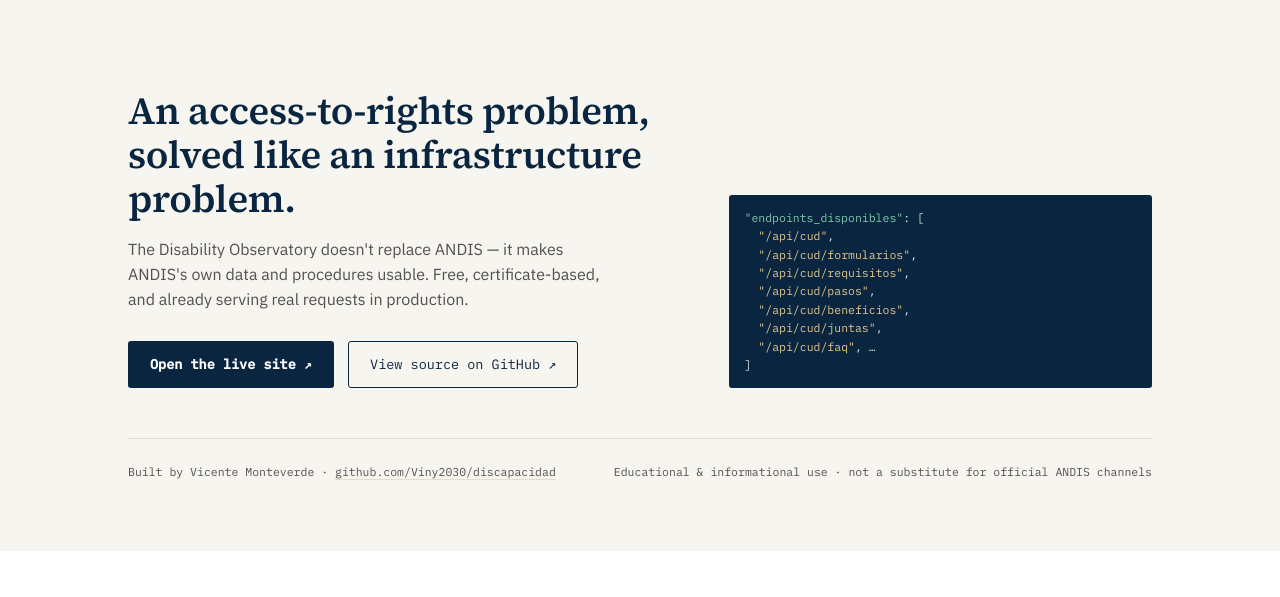
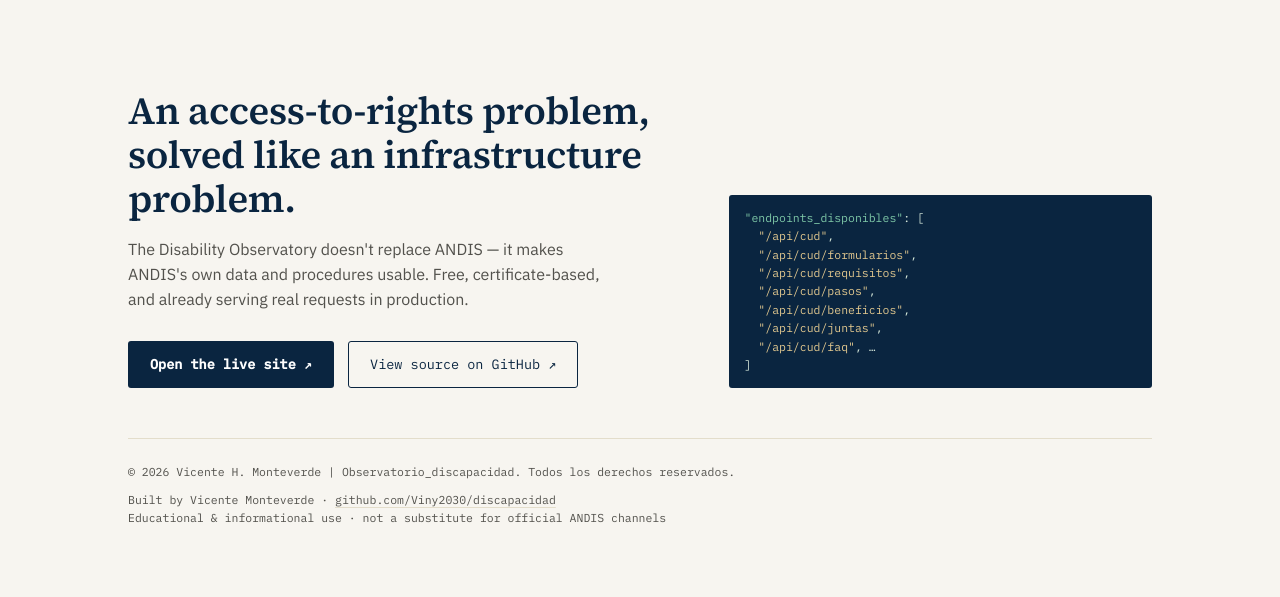
Before and after one commit to Viny2030/discapacidad, a Python web app: template templates/disability-observatory-landing.html in a window 1280 px wide. Shown: the part 3557-4154 px from the top of the page. Before the commit the page ends 4108 px from the top, so only its background shows below. Run offline with Jinja, Linux system fonts and the light colour scheme; the template is opened without the code that fills it, so the values that code supplies are empty.

Commit message:
Revise footer content and add copyright notice
Updated footer with copyright notice and restructured content.

```diff
--- a/templates/disability-observatory-landing.html
+++ b/templates/disability-observatory-landing.html
@@ -676,8 +676,11 @@
         </div>
 
         <div class="colophon">
-          <span>Built by Vicente Monteverde · <a href="https://github.com/Viny2030/discapacidad" target="_blank" rel="noopener">github.com/Viny2030/discapacidad</a></span>
-          <span>Educational &amp; informational use · not a substitute for official ANDIS channels</span>
+          <span>&copy; 2026 Vicente H. Monteverde | Observatorio_discapacidad. Todos los derechos reservados.</span>
+          <span>
+            <span>Built by Vicente Monteverde · <a href="https://github.com/Viny2030/discapacidad" target="_blank" rel="noopener">github.com/Viny2030/discapacidad</a></span><br>
+            <span>Educational &amp; informational use · not a substitute for official ANDIS channels</span>
+          </span>
         </div>
       </div>
     </section>
```
